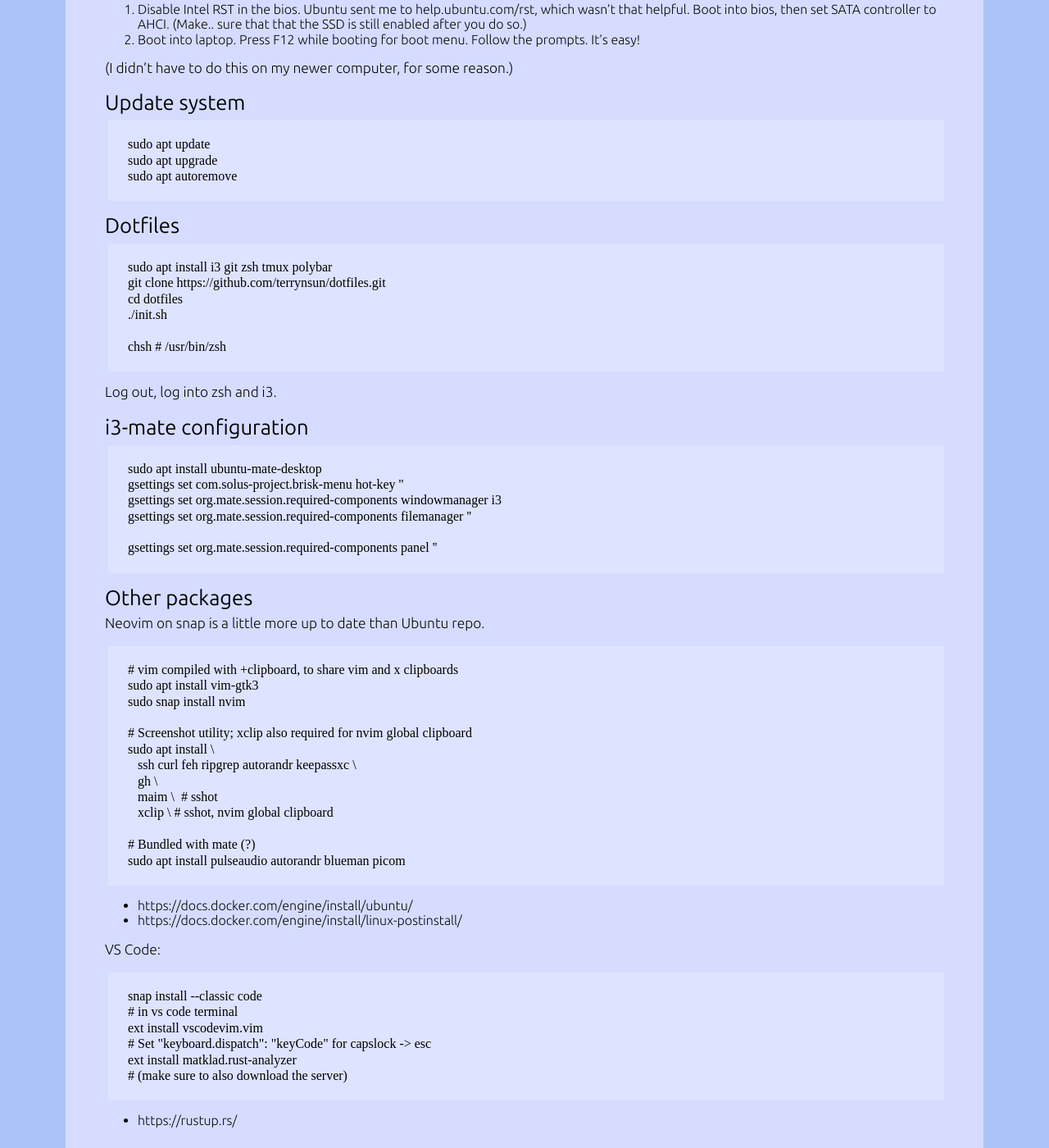
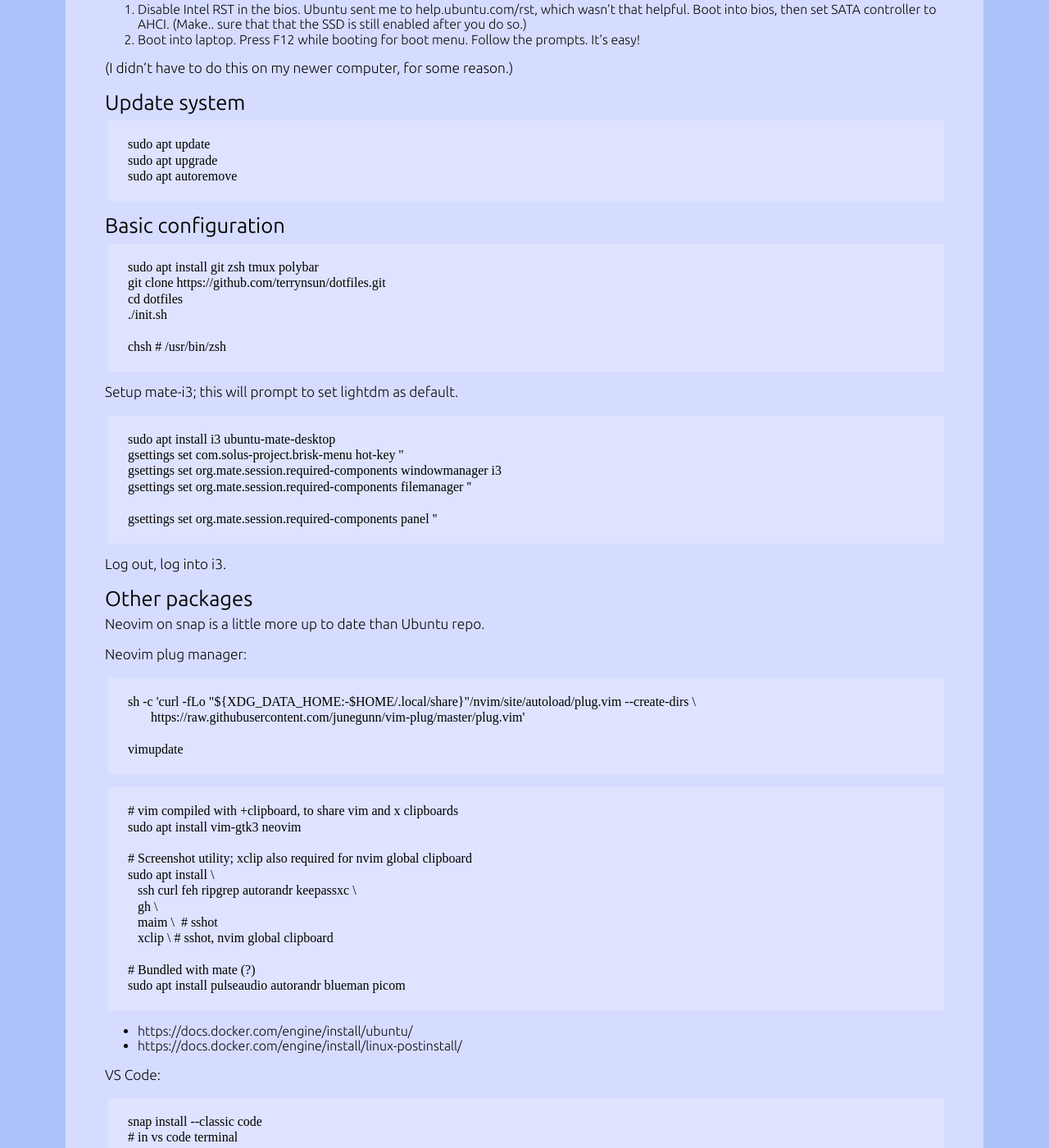
Before and after one commit to terrynsun/terrynsun.github.io, a Jekyll site: the page built from _posts/2026-03-30-ubuntu.md, in a window 1280 px wide and 1400 px high, scrolled down 336 px. Shown: the whole window at 82% size. Built offline with Jekyll 4.4.1, drawn with Linux system fonts in a browser that asks for light colours; some web fonts are replaced.

Commit message:
Update Ubuntu install notes

````diff
--- a/_posts/2026-03-30-ubuntu.md
+++ b/_posts/2026-03-30-ubuntu.md
@@ -26,10 +26,10 @@
 sudo apt autoremove
 ```
 
-# Dotfiles
+# Basic configuration
 
 ```
-sudo apt install i3 git zsh tmux polybar
+sudo apt install git zsh tmux polybar
 git clone https://github.com/terrynsun/dotfiles.git
 cd dotfiles
 ./init.sh
@@ -37,12 +37,10 @@
 chsh # /usr/bin/zsh
 ```
 
-Log out, log into zsh and i3.
-
-# i3-mate configuration
+Setup mate-i3; this will prompt to set lightdm as default.
 
 ```
-sudo apt install ubuntu-mate-desktop
+sudo apt install i3 ubuntu-mate-desktop
 gsettings set com.solus-project.brisk-menu hot-key ''
 gsettings set org.mate.session.required-components windowmanager i3
 gsettings set org.mate.session.required-components filemanager ''
@@ -50,14 +48,24 @@
 gsettings set org.mate.session.required-components panel ''
 ```
 
+Log out, log into i3.
+
 # Other packages
 
 Neovim on snap is a little more up to date than Ubuntu repo.
 
+Neovim plug manager:
+
+```
+sh -c 'curl -fLo "${XDG_DATA_HOME:-$HOME/.local/share}"/nvim/site/autoload/plug.vim --create-dirs \
+       https://raw.githubusercontent.com/junegunn/vim-plug/master/plug.vim'
+
+vimupdate
+```
+
 ```
 # vim compiled with +clipboard, to share vim and x clipboards
-sudo apt install vim-gtk3
-sudo snap install nvim
+sudo apt install vim-gtk3 neovim
 
 # Screenshot utility; xclip also required for nvim global clipboard
 sudo apt install \
````
